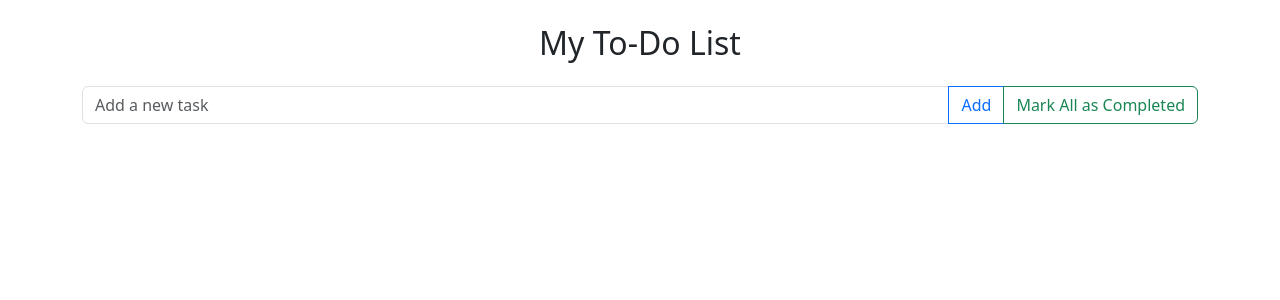
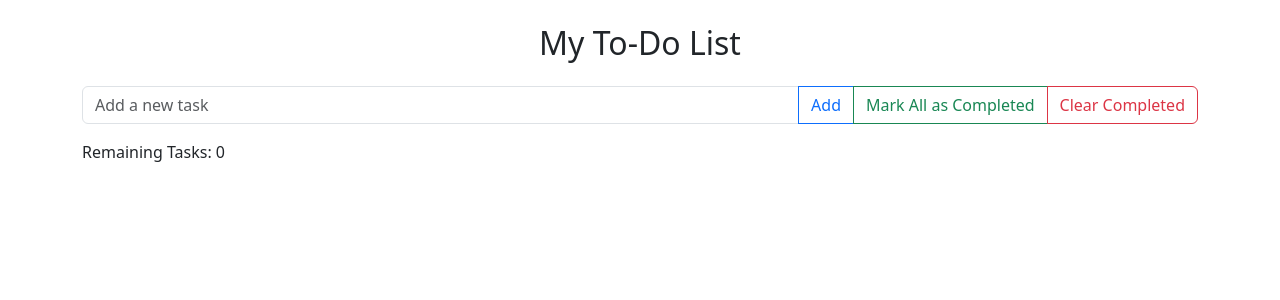
Before and after one commit to olayeancarh/todo-app, an Angular app: page / in a window 1280 px wide. Shown: the top 300 px of the page. Built offline with nearby package versions, Linux system fonts and the light colour scheme.

Commit message:
feat: implement clear completed todos functionality and update remaining tasks count

```diff
--- a/src/app/todo-list/todo-list.component.html
+++ b/src/app/todo-list/todo-list.component.html
@@ -1,22 +1,11 @@
-<!-- <h2>My To-Do List</h2>
-<input type="text" name="taskInput" #taskInput (keyup.enter)="addTodo(taskInput.value); taskInput.value=''">
-<button (click)="addTodo(taskInput.value); taskInput.value=''">Add</button>
-<button (click)="markAllAsCompleted()">Mark All as Completed</button>
-<ul>
-  @for (todo of todos; track $index) {
-  <li [class.completed]="todo.completed">
-    <input type="checkbox" name="todo-{{ todo.id || $index }}" id="todo-{{ todo.id || $index }}" [checked]="todo.completed"
-      (change)="toggleTodo(todo.id)">
-    {{ todo.task }} <button (click)="deleteTodo(todo.id)">Delete</button>
-  </li>
-  }
-</ul> -->
 <div class="input-group mb-3">
   <input type="text" class="form-control" placeholder="Add a new task" aria-label="Add a new task" aria-describedby="button-addon2"
     #taskInput (keyup.enter)="addTodo(taskInput.value); taskInput.value=''">
   <button class="btn btn-outline-primary" type="button" id="button-addon2" (click)="addTodo(taskInput.value); taskInput.value=''">Add</button>
   <button class="btn btn-outline-success" type="button" id="button-addon2" (click)="markAllAsCompleted()">Mark All as Completed</button>
+  <button class="btn btn-outline-danger" type="button" id="button-addon2" (click)="clearCompleted()">Clear Completed</button>
 </div>
+<p>Remaining Tasks: {{ remainingTasks }}</p>
 <ul class="list-group">
   @for (todo of todos; track $index) {
   <li class="list-group-item d-flex justify-content-between align-items-center" [class.completed]="todo.completed">
--- a/src/app/todo-list/todo-list.component.ts
+++ b/src/app/todo-list/todo-list.component.ts
@@ -12,7 +12,7 @@ interface Todo {
   templateUrl: './todo-list.component.html',
   styleUrl: './todo-list.component.css'
 })
-export class TodoListComponent implements OnInit{
+export class TodoListComponent implements OnInit {
   todos: Todo[] = [];
 
   ngOnInit(): void {
@@ -42,6 +42,15 @@ export class TodoListComponent implements OnInit{
     this.saveTodos();
   }
 
+  clearCompleted(): void {
+    this.todos = this.todos.filter(todo => !todo.completed);
+    this.saveTodos();
+  }
+
+  get remainingTasks(): number {
+    return this.todos?.filter(todo => !todo.completed).length ?? 0;
+  }
+
   private saveTodos() {
     localStorage.setItem('todos', JSON.stringify(this.todos));
   }
```
Also changed, not shown: 2 other files (tests, documents, lock files or other folders).
